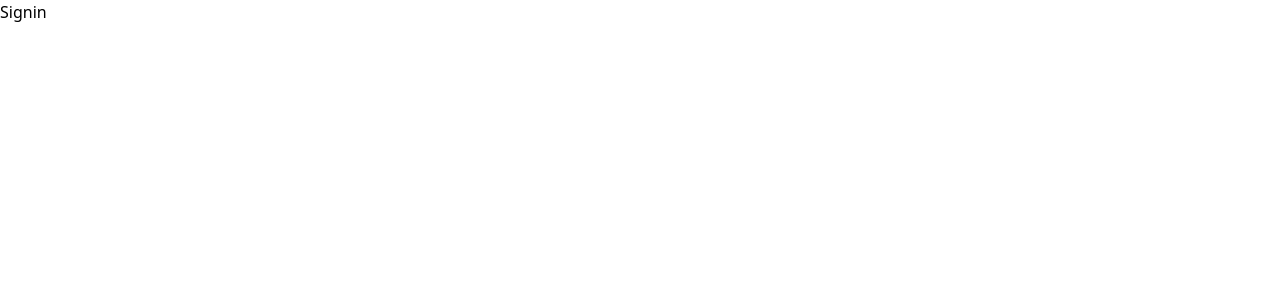
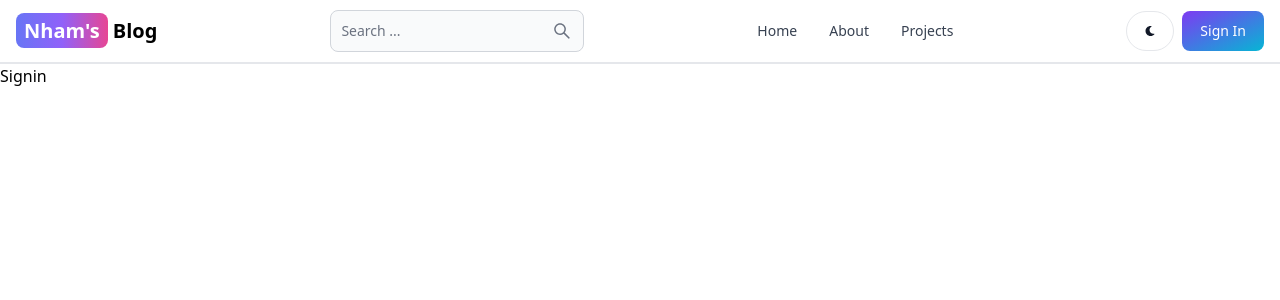
Before and after one commit to nhamtrieu/mern-blog, a React (Vite) app in the folder front-end/: page /sign-in in a window 1280 px wide. Shown: the top 300 px of the page. Built offline with nearby package versions, Linux system fonts and the light colour scheme.

Commit message:
create header

```diff
--- a/front-end/package.json
+++ b/front-end/package.json
@@ -10,8 +10,10 @@
     "preview": "vite preview"
   },
   "dependencies": {
+    "flowbite-react": "^0.7.2",
     "react": "^18.2.0",
     "react-dom": "^18.2.0",
+    "react-icons": "^5.0.1",
     "react-router-dom": "^6.21.2"
   },
   "devDependencies": {
--- a/front-end/src/App.jsx
+++ b/front-end/src/App.jsx
@@ -1,13 +1,17 @@
 import { BrowserRouter, Route, Routes } from "react-router-dom";
+
 import Home from "./pages/Home";
 import About from "./pages/About";
 import Signin from "./pages/Signin";
 import Signup from "./pages/Signup";
 import Dashboard from "./pages/Dashboard";
 import Projects from "./pages/Projects";
+import Header from "./components/Header";
+
 function App() {
     return (
         <BrowserRouter>
+            <Header />
             <Routes>
                 <Route path="/" element={<Home />} />
                 <Route path="/about" element={<About />} />
--- /dev/null
+++ b/front-end/src/components/Header.jsx
@@ -0,0 +1,57 @@
+import { Link, useLocation } from "react-router-dom";
+
+import { Button, Navbar, TextInput } from "flowbite-react";
+import { AiOutlineSearch } from "react-icons/ai";
+import { FaMoon } from "react-icons/fa";
+
+export default function Header() {
+    const path = useLocation().pathname;
+    return (
+        <Navbar className="border-b-2">
+            <Link
+                to={"/"}
+                className=" self-center whitespace-nowrap text-sm sm:text-xl font-semibold dark:text-white"
+            >
+                <span className="px-2 py-1 bg-gradient-to-r from-indigo-500 via-purple-500 to-pink-500 rounded-lg text-white">
+                    Nham&apos;s
+                </span>{" "}
+                Blog
+            </Link>
+            <form>
+                <TextInput
+                    type="text"
+                    placeholder="Search ..."
+                    rightIcon={AiOutlineSearch}
+                    className=" hidden lg:inline"
+                />
+            </form>
+            <Button className=" w-12 h-10 lg:hidden" color="gray" pill>
+                <AiOutlineSearch />
+            </Button>
+            <div className="flex gap-2 md:order-2">
+                <Button
+                    className="w-12 h-10 hidden sm:inline"
+                    color="gray"
+                    pill
+                >
+                    <FaMoon />
+                </Button>
+                <Link to={"/sign-in"}>
+                    <Button gradientDuoTone={"purpleToBlue"}>Sign In</Button>
+                </Link>
+                <Navbar.Toggle />
+            </div>
+            <Navbar.Collapse>
+                <Navbar.Link active={path === "/"} as={"div"}>
+                    <Link to={"/"}>Home</Link>
+                </Navbar.Link>
+                <Navbar.Link active={path === "/about"} as={"div"}>
+                    <Link to={"/about"}>About</Link>
+                </Navbar.Link>
+                <Navbar.Link active={path === "/projects"} as={"div"}>
+                    <Link to={"/projects"}>Projects</Link>
+                </Navbar.Link>
+            </Navbar.Collapse>
+        </Navbar>
+    );
+}
--- a/front-end/tailwind.config.js
+++ b/front-end/tailwind.config.js
@@ -1,8 +1,12 @@
 /** @type {import('tailwindcss').Config} */
 export default {
-    content: ["./index.html", "./src/**/*.{js,ts,jsx,tsx}"],
+    content: [
+        "./index.html",
+        "./src/**/*.{js,ts,jsx,tsx}",
+        "node_modules/flowbite-react/lib/esm/**/*.js",
+    ],
     theme: {
         extend: {},
     },
-    plugins: [],
+    plugins: [require("flowbite/plugin")],
 };
```
Also changed, not shown: 1 other file (tests, documents, lock files or other folders).
